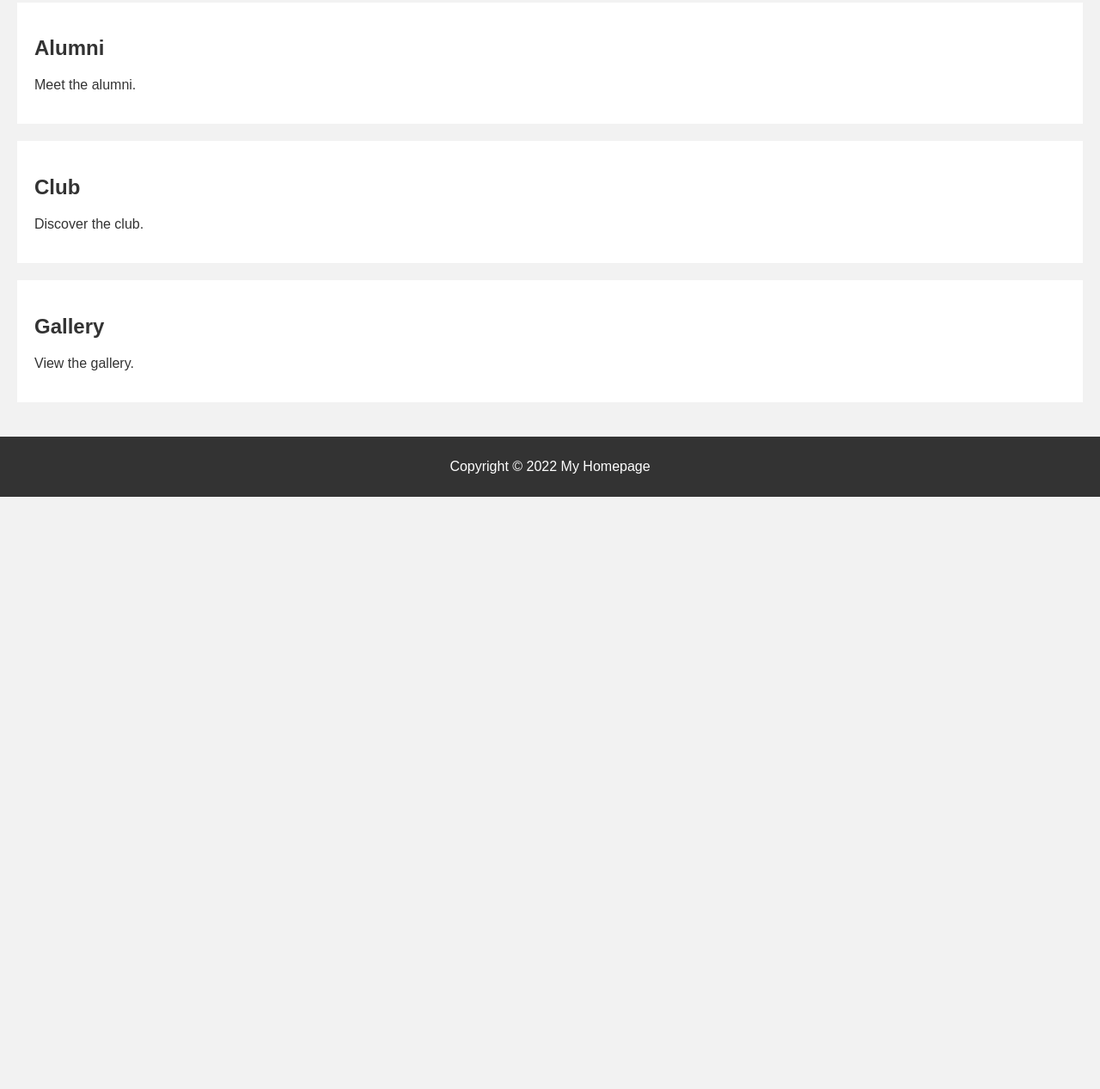
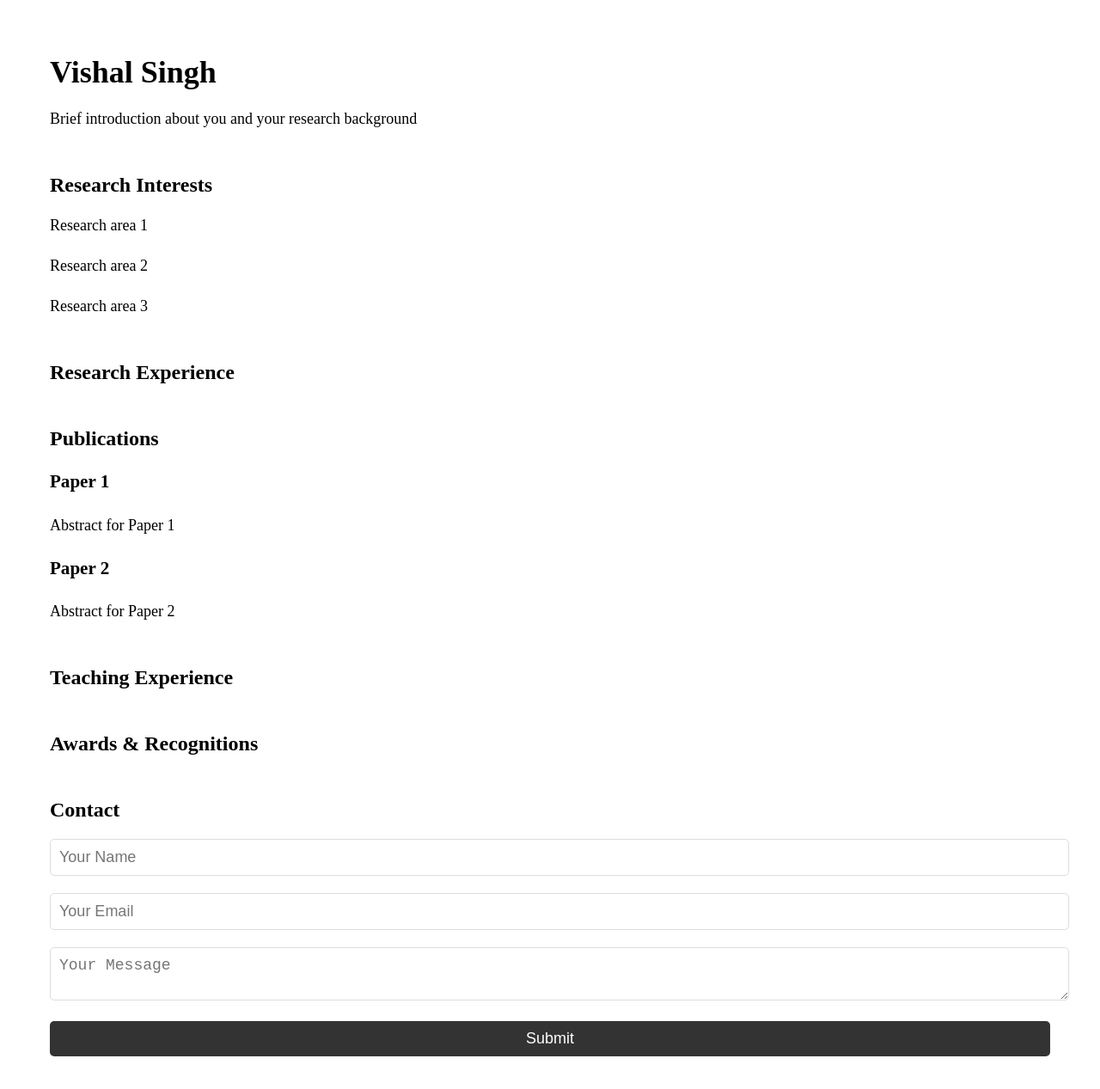
Before and after one commit to Vishalsng112/Vishalsng112.github.io, a plain HTML site: page index.html in a window 1280 px wide. Shown: the part 519-1786 px from the top of the page at 86% size. Before the commit the page ends 1097 px from the top, so only its background shows below. Drawn offline with Linux system fonts and the light colour scheme.

Commit message:
initial commit

```diff
--- a/index.html
+++ b/index.html
@@ -1,48 +1,182 @@
 <!DOCTYPE html>
 <html>
 <head>
-        <link rel="stylesheet" href="style.css">
-    </head>
-  <head>
-    <title>My Homepage</title>
-  </head>
+  <meta charset="UTF-8">
+  <meta name="viewport" content="width=device-width, initial-scale=1.0">
+  <title>Your Researcher Website</title>
+  <!-- Add any CSS styles here -->
+  <style>
+    /* Add your styles here */
+    header {
+      background-image: url(header-image.jpg);
+      height: 500px;
+      background-position: center;
+      background-repeat: no-repeat;
+      background-size: cover;
+    }
+    .container {
+      max-width: 1170px;
+      margin: 0 auto;
+      padding: 50px;
+    }
+    .intro {
+      margin-bottom: 50px;
+    }
+    .intro h1 {
+      font-size: 36px;
+      font-weight: bold;
+      margin-bottom: 20px;
+    }
+    .intro p {
+      font-size: 18px;
+      line-height: 1.5;
+      margin-bottom: 20px;
+    }
+    .research-interests {
+      margin-bottom: 50px;
+    }
+    .research-interests h2 {
+      font-size: 24px;
+      font-weight: bold;
+      margin-bottom: 20px;
+    }
+    .research-interests ul {
+      list-style-type: none;
+      margin-left: 0;
+      padding-left: 0;
+    }
+    .research-interests li {
+      font-size: 18px;
+      line-height: 1.5;
+      margin-bottom: 20px;
+    }
+    .research-experience {
+      margin-bottom: 50px;
+    }
+    .research-experience h2 {
+      font-size: 24px;
+      font-weight: bold;
+      margin-bottom: 20px;
+    }
+    .publications {
+      margin-bottom: 50px;
+    }
+    .publications h2 {
+      font-size: 24px;
+      font-weight: bold;
+      margin-bottom: 20px;
+    }
+    .publications ul {
+      list-style-type: none;
+      margin-left: 0;
+      padding-left: 0;
+    }
+    .publications li {
+      font-size: 18px;
+      line-height: 1.5;
+      margin-bottom: 20px;
+    }
+    .teaching-experience {
+      margin-bottom: 50px;
+    }
+    .teaching-experience h2 {
+      font-size: 24px;
+      font-weight: bold;
+      margin-bottom: 20px;
+    }
+    .awards-recognitions {
+      margin-bottom: 50px;
+    }
+    .awards-recognitions h2 {
+      font-size: 24px;
+      font-weight: bold;
+      margin-bottom: 20px;
+    }
+    .contact-form {
+      margin-bottom: 50px;
+    }
+    .contact-form h2 {
+      font-size: 24px;
+      font-weight: bold;
+      margin-bottom: 20px;
+    }
+    .contact-form form {
+      margin-top: 20px;
+    }
+    .contact-form input[type="text"], .contact-form textarea {
+      width: 100%;
+      padding: 10px;
+      font-size: 18px;
+      margin-bottom: 20px;
+      border-radius: 5px;
+      border: 1px solid #ddd;
+    }
+    .contact-form input[type="submit"] {
+      width: 100%;
+      padding: 10px;
+      background-color: #333;
+      color: #fff;
+      font-size: 18px;
+      border-radius: 5px;
+      border: none;
+      cursor: pointer;
+    }
+    .contact-form input[type="submit"]:hover {
+      background-color: #555;
+    }
+  </style>
+
 <body>
   <header>
-      <h1>Welcome to My Homepage</h1>
-      <nav>
+    <!-- Header Content -->
+  </header>
+  <div class="container">
+    <div class="intro">
+      <h1>Vishal Singh</h1>
+      <p>Brief introduction about you and your research background</p>
+    </div>
+    <div class="research-interests">
+      <h2>Research Interests</h2>
       <ul>
-          <li><a href="#home">Home</a></li>
-          <li><a href="sections/coach.html">Coach</a></li>
-          <li><a href="#alumni">Alumni</a></li>
-          <li><a href="#club">Club</a></li>
-          <li><a href="#gallery">Gallery</a></li>
+        <li>Research area 1</li>
+        <li>Research area 2</li>
+        <li>Research area 3</li>
       </ul>
-      </nav>
-    </header>
-    <main>
-      <section id="home">
-        <h2>Home</h2>
-        <p>Welcome to the homepage.</p>
-      </section>
-      <section id="coach">
-        <h2>Coach</h2>
-        <p>Learn about the coaches.</p>
-      </section>
-      <section id="alumni">
-        <h2>Alumni</h2>
-        <p>Meet the alumni.</p>
-      </section>
-      <section id="club">
-        <h2>Club</h2>
-        <p>Discover the club.</p>
-      </section>
-      <section id="gallery">
-        <h2>Gallery</h2>
-        <p>View the gallery.</p>
-      </section>
-    </main>
-    <footer>
-      <p>Copyright &copy; 2022 My Homepage</p>
-    </footer>
+    </div>
+    <div class="research-experience">
+      <h2>Research Experience</h2>
+      <!-- Research Experience Content -->
+    </div>
+    <div class="publications">
+      <h2>Publications</h2>
+      <ul>
+        <li>
+          <h3>Paper 1</h3>
+          <p>Abstract for Paper 1</p>
+        </li>
+        <li>
+          <h3>Paper 2</h3>
+          <p>Abstract for Paper 2</p>
+        </li>
+      </ul>
+    </div>
+    <div class="teaching-experience">
+      <h2>Teaching Experience</h2>
+      <!-- Teaching Experience Content -->
+    </div>
+    <div class="awards-recognitions">
+      <h2>Awards & Recognitions</h2>
+      <!-- Awards & Recognitions Content -->
+    </div>
+    <div class="contact-form">
+      <h2>Contact</h2>
+      <form action="submit-form.php" method="post">
+        <input type="text" name="name" placeholder="Your Name">
+        <input type="text" name="email" placeholder="Your Email">
+        <textarea name="message" placeholder="Your Message"></textarea>
+        <input type="submit" value="Submit">
+      </form>
+    </div>
+  </div>
 </body>
 </html>
```
Also changed, not shown: requirements.txt (added). Lines whose indentation alone changed are shown as unchanged.
